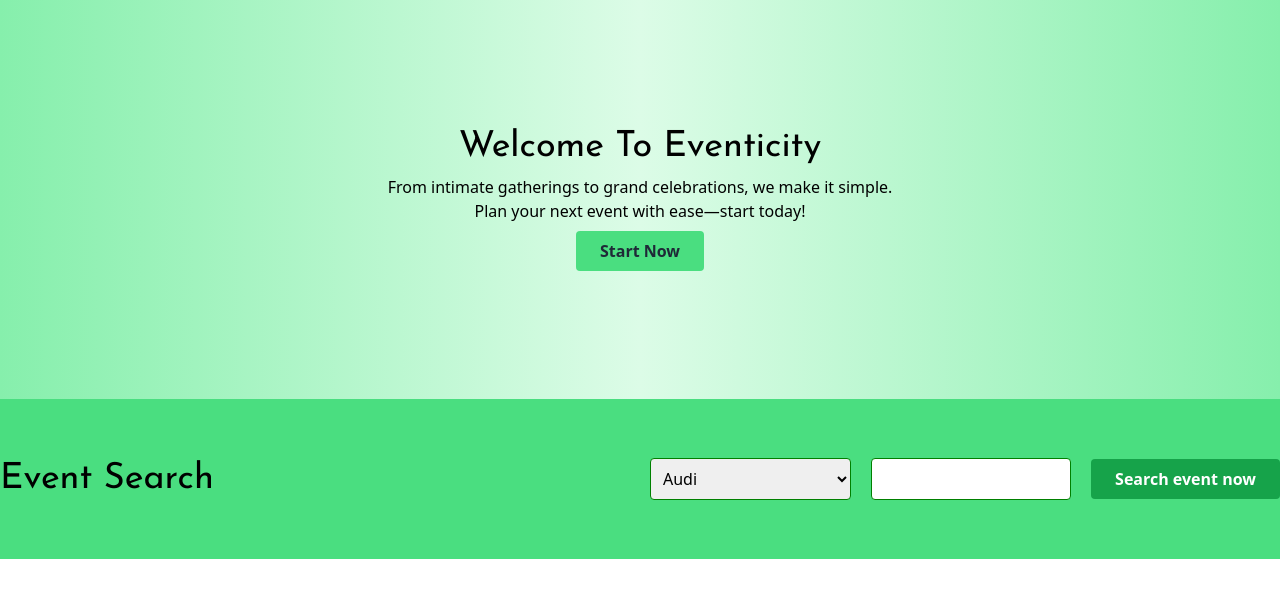
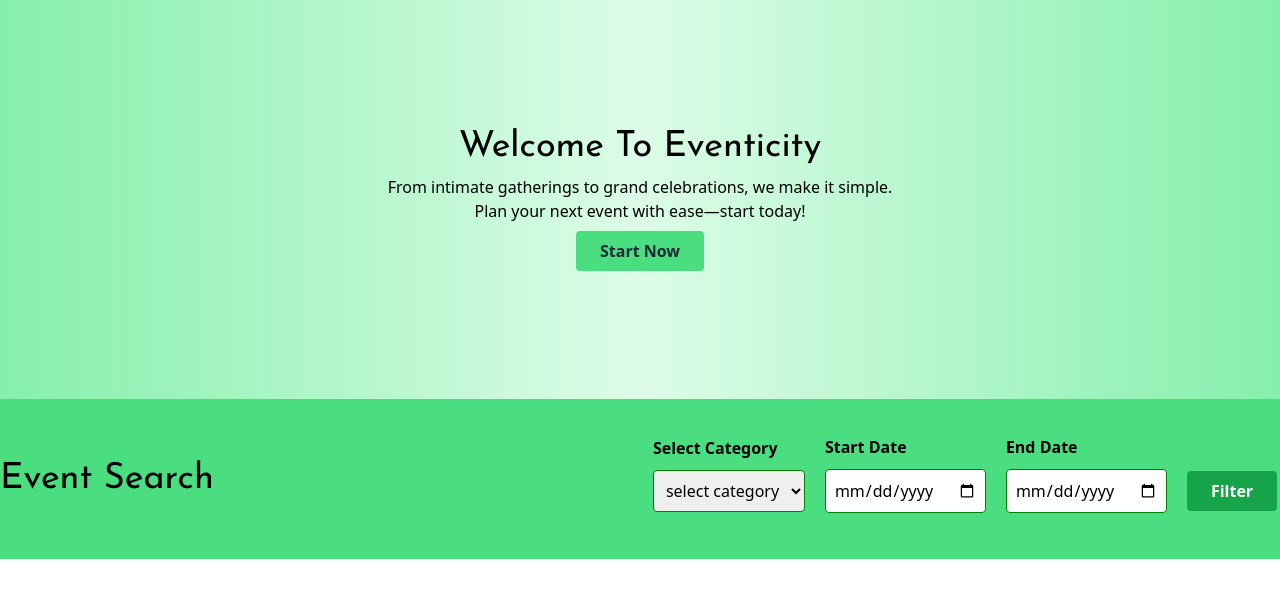
Before and after one commit to sksabbirhossain/eventicity, a Django app: page / in a window 1280 px wide. Shown: the part 50-648 px from the top of the page. Run offline with Django 5.2, Linux system fonts and the light colour scheme; data that the repository does not hold is empty.

Commit message:
created search event in events page

```diff
--- a/dashboard/views.py
+++ b/dashboard/views.py
@@ -15,11 +15,13 @@ def dashboard(request):
         past=Count('id', filter=Q(date__lt=now().date()))
         )
 
-    type = request.GET.get('type', 'events')
+    type = request.GET.get('type', 'today')
 
     baseQuery = Event.objects.select_related('category')
 
-    if type == 'events':
+    if type == 'today':
+        events = baseQuery.filter(date=now().date()).all()
+    elif type == 'events':
         events = baseQuery.all()
     elif type == 'upcoming':
         events = baseQuery.filter(date__gt=now().date())
--- a/events/templates/events/index.html
+++ b/events/templates/events/index.html
@@ -34,27 +34,51 @@
       >
         Event Search
       </h2>
-      <div
-        class="flex gap-5 w-full items-center justify-center flex-col md:flex-row"
+      <div class="flex gap-5 w-full items-center justify-center">
+        <form action="" class="flex flex-col md:flex-row gap-5 items-center">
+          <div class="">
+            <label for="" class="text-nowrap">Select Category</label>
+            <select
+              id="cars"
+              class="w-full py-2 rounded focus:outline-none px-2"
+              name="category"
+              required
             >
-        <select id="cars" class="w-full py-2 rounded focus:outline-none px-2">
-          <option value="volvo">Volvo</option>
-          <option value="saab">Saab</option>
-          <option value="vw">VW</option>
-          <option value="audi" selected>Audi</option>
+              <option value="">select category</option>
+              {% for category in categories %}
+              <option value="{{category.id}}"> {{category.name}} </option>
+              {% endfor %}
             </select>
+          </div>
 
+          <div class="">
+            <label for="">Start Date</label>
             <input
-          type="text"
-          name=""
+              type="date"
+              name="start"
               id=""
               class="w-full py-2 rounded focus:outline-none px-2"
+              required
             />
+          </div>
+          <div class="">
+            <label for="">End Date</label>
+            <input
+              type="date"
+              name="end"
+              id=""
+              class="w-full py-2 rounded focus:outline-none px-2"
+              required
+            />
+          </div>
+          <div class="mt-6">
             <button
               class="bg-green-600 hover:bg-green-700 text-white transition-all ease-in-out duration-200 px-6 py-2 rounded font-semibold text-nowrap"
             >
-          Search event now
+              Filter
             </button>
+          </div>
+        </form>
       </div>
     </div>
   </div>
--- a/events/views.py
+++ b/events/views.py
@@ -2,11 +2,35 @@ from django.shortcuts import render, redirect
 from django.http import HttpResponse
 from .forms import EventForm
 from .models import Event
+from categories.models import Category
+from django.db.models import Count,Q
+from django.utils.timezone import now
 
 # Create your views here.
 def events(request):
-    events = Event.objects.select_related('category').prefetch_related('participants').all()
-    return render(request, "events/index.html", {"events": events})
+
+    categories = Category.objects.all()
+
+    category = request.GET.get('category')
+    start = request.GET.get('start')
+    end = request.GET.get('start')
+
+    baseQuery = Event.objects.select_related('category').prefetch_related('participants')
+
+    if category and start and end :
+        events = baseQuery.filter(
+            Q(category__id=category) &
+            Q(date__gte=start) &
+            Q(date__lte=end) ).all()
+    else:
+        events = baseQuery.all()
+
+
+    context ={
+        "events":events,
+        "categories": categories
+    }
+    return render(request, "events/index.html", context)
 
 
 def detailsEvent(request, id):
--- a/static/css/output.css
+++ b/static/css/output.css
@@ -605,6 +605,14 @@ video {
   margin-bottom: 2.5rem;
 }
 
+.mt-5 {
+  margin-top: 1.25rem;
+}
+
+.mt-6 {
+  margin-top: 1.5rem;
+}
+
 .block {
   display: block;
 }
```
Also changed, not shown: other parts of static/css/output.css (+53 -89 lines). Lines whose indentation alone changed are shown as unchanged.
